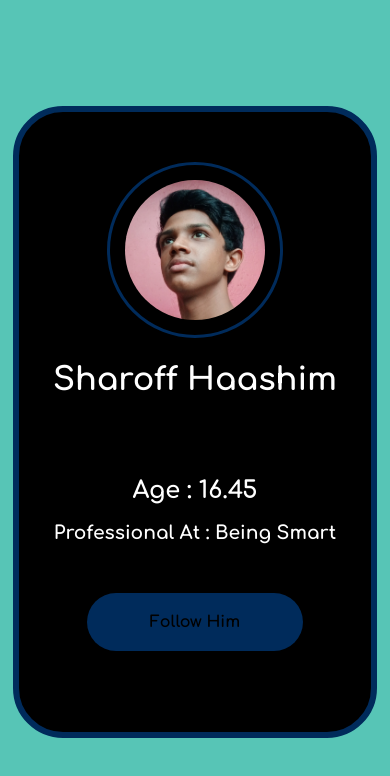
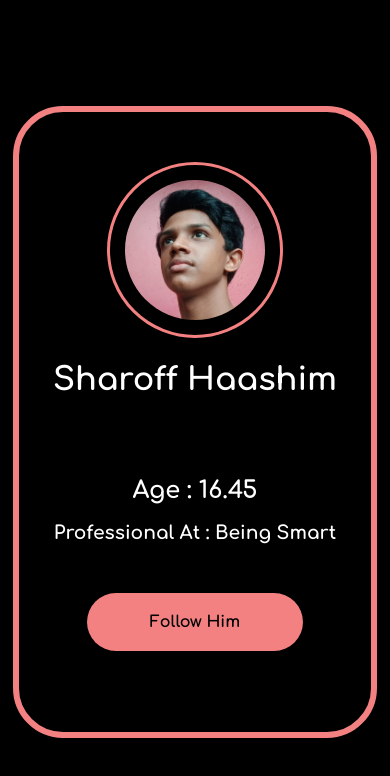
Before and after one commit to Sharoff2006/Sharoff2006.github.io, a plain HTML site: page index.html in a window 390 px wide. Drawn offline with Linux system fonts and the light colour scheme.

Commit message:
Border color change

```diff
--- a/style.css
+++ b/style.css
@@ -1,5 +1,5 @@
 body {
-  background-color: dark green;
+  background-color: black;
   display: flex;
   justify-content: center;
   align-items: center;
@@ -68,7 +68,7 @@ a:hover {
 
 @media (max-width: 600px) {
   body {
-    background-color: #57C5B6;
+    background-color: black;
     display: flex;
     justify-content: center;
     align-items: center;
@@ -80,7 +80,7 @@ a:hover {
     src: url(Fonts/Comfortaa-Bold.woff) format("woff");
   }
   .container {
-    border: 6px solid #002B5B;
+    border: 6px solid #F38181;
     font-family: "Comfy", cursive;
     justify-content: center;
     align-items: center;
@@ -97,7 +97,7 @@ a:hover {
     margin: 20px;
     margin-top: 40px;
     padding: 15px;
-    border: 3px solid #002B5B;
+    border: 3px solid #F38181;
   }
   h1 {
     margin: 10px;
@@ -112,7 +112,7 @@ a:hover {
     text-decoration: none;
     color: black;
     border-radius: 30px;
-    background-color: #002B5B;
+    background-color: #F38181;
     padding: 20px;
     padding-left: 63px;
     padding-right: 63px;
```
